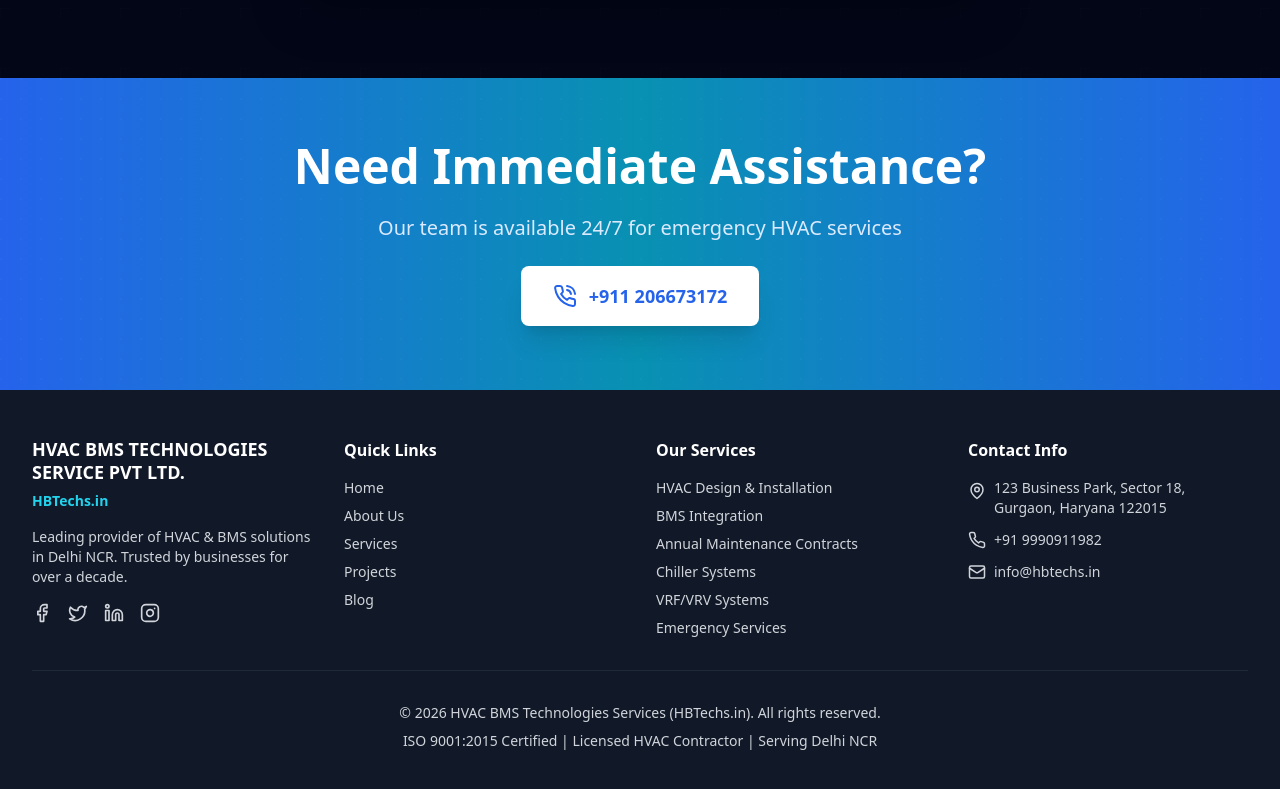
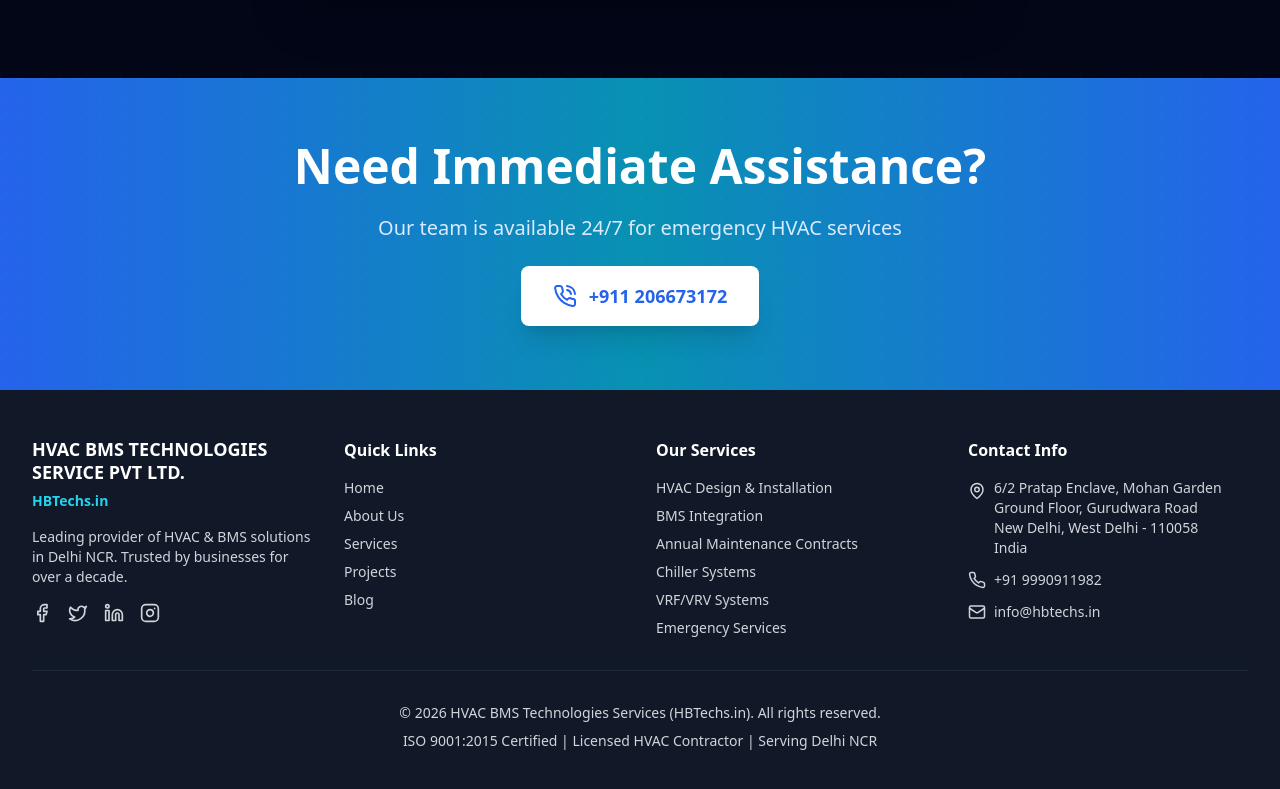
Before and after one commit to yp8900/HBTech.in, a React (Vite) app: page / in a window 1280 px wide. Shown: the part 5558-6347 px from the top of the page. Built offline with nearby package versions, Linux system fonts and the light colour scheme; no server answers; the database is empty.

Commit message:
Update footer address to 6/2 Pratap Enclave, Mohan Garden, New Delhi

```diff
--- a/src/components/Footer.tsx
+++ b/src/components/Footer.tsx
@@ -88,7 +88,7 @@ export default function Footer({ onNavigate }: FooterProps) {
             <ul className="space-y-3 text-sm">
               <li className="flex items-start gap-2">
                 <MapPin size={18} className="flex-shrink-0 mt-1" />
-                <span>123 Business Park, Sector 18, Gurgaon, Haryana 122015</span>
+                <span>6/2 Pratap Enclave, Mohan Garden<br />Ground Floor, Gurudwara Road<br />New Delhi, West Delhi - 110058<br />India</span>
               </li>
               <li className="flex items-center gap-2">
                 <Phone size={18} />
```
